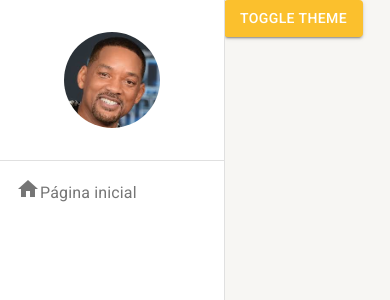
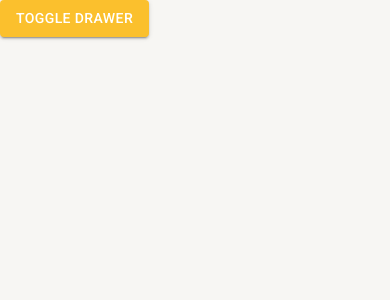
Before and after one commit to evanvidel/react-mui, a React (Create React App) app: page /pagina-inicial in a window 390 px wide. Shown: the top 300 px of the page. Built offline with nearby package versions, Linux system fonts and the light colour scheme.

Commit message:
adding responsiveness in the side menu

```diff
--- a/src/App.tsx
+++ b/src/App.tsx
@@ -1,16 +1,20 @@
 import { BrowserRouter } from 'react-router-dom';
 import { AppRoutes } from './routes';
-import { AppThemeProvider } from './shared/contexts';
+import { AppThemeProvider, DrawerProvider } from './shared/contexts';
 import { MenuLateral } from './shared/components';
 
 export const App = () => {
   return (
     <AppThemeProvider>
-      <BrowserRouter>
-        <MenuLateral>
-          <AppRoutes />
-        </MenuLateral>
-      </BrowserRouter>
+      <DrawerProvider>
+        <BrowserRouter>
+
+          <MenuLateral>
+            <AppRoutes />
+          </MenuLateral>
+
+        </BrowserRouter>
+      </DrawerProvider>
     </AppThemeProvider>
   );
 };
--- a/src/routes/index.tsx
+++ b/src/routes/index.tsx
@@ -1,16 +1,16 @@
 import { Button } from '@mui/material';
 import { Routes, Route, Navigate } from 'react-router-dom';
-import { useAppThemeContext } from '../shared/contexts';
+import { useDrawerContext } from '../shared/contexts';
 
 export const AppRoutes = () => {
-  const { toggleTheme } = useAppThemeContext();
+  const { toggleDrawerOpen} = useDrawerContext();
   return (
     <Routes>
       <Route path="/pagina-inicial"
         element={
           <Button variant='contained'
-            color='primary' onClick={toggleTheme}
-          >Toggle theme
+            color='primary' onClick={toggleDrawerOpen}
+          >Toggle drawer
           </Button>} />
       <Route path="*" element={<Navigate to="/pagina-inicial" />} />
     </Routes>
--- a/src/shared/components/menu-lateral/MenuLateral.tsx
+++ b/src/shared/components/menu-lateral/MenuLateral.tsx
@@ -1,15 +1,18 @@
-import { Avatar, Divider, Drawer, Icon, List, ListItemButton, ListItemIcon, ListItemText, useTheme } from '@mui/material';
+import { Avatar, Divider, Drawer, Icon, List, ListItemButton, ListItemIcon, ListItemText, useMediaQuery, useTheme } from '@mui/material';
 import { Box } from '@mui/system';
-
+import { useDrawerContext } from '../../contexts';
 
 interface IMenuLateralProps {
   children: React.ReactNode;
 }
 export const MenuLateral: React.FC<IMenuLateralProps> = ({ children }) => {
   const theme = useTheme();
+  const smDown = useMediaQuery(theme.breakpoints.down('sm'));
+
+  const {isDrawerOpen, toggleDrawerOpen} = useDrawerContext();
   return (
     <>
-      <Drawer open={true} variant='permanent'>
+      <Drawer open={isDrawerOpen} variant={smDown ? 'temporary': 'permanent'} onClose={toggleDrawerOpen}>
         <Box width={theme.spacing(28)} height="100%" display="flex" flexDirection="column">
           <Box width="100%"
             height={theme.spacing(20)}
@@ -32,7 +35,7 @@
           </Box>
         </Box>
       </Drawer>
-      <Box height="100vh" marginLeft={theme.spacing(28)}>
+      <Box height="100vh" marginLeft={smDown ? 0 : theme.spacing(28)}>
         {children}
       </Box>
     </>
--- /dev/null
+++ b/src/shared/contexts/DrawerContext.tsx
@@ -0,0 +1,29 @@
+import { createContext, useCallback, useContext, useState } from 'react';
+
+interface IDrawerContextData {
+  isDrawerOpen: boolean;
+  toggleDrawerOpen: () => void;
+}
+
+const DrawerContext = createContext({} as IDrawerContextData);
+
+export const useDrawerContext = () => {
+  return useContext(DrawerContext);
+};
+
+interface IAppThemeProviderProps {
+  children: React.ReactNode
+}
+export const DrawerProvider: React.FC<IAppThemeProviderProps> = ({ children }) => {
+  const [isDrawerOpen, setIsDrawerOpen] = useState(false);
+
+  const toggleDrawerOpen = useCallback(() => {
+    setIsDrawerOpen(oldDrawerOpen => !oldDrawerOpen);
+  }, []);
+
+  return (
+    <DrawerContext.Provider value={{ isDrawerOpen, toggleDrawerOpen }}>
+      {children}
+    </DrawerContext.Provider>
+  );
+};
--- a/src/shared/contexts/ThemeContext.tsx
+++ b/src/shared/contexts/ThemeContext .tsx
@@ -2,7 +2,7 @@
 import { ThemeProvider } from '@mui/material';
 import { Box } from '@mui/system';
 
-import { DarkTheme, LightTheme } from './../themes';
+import { DarkTheme, LightTheme } from '../themes';
 
 interface IThemeContextData {
   themeName: 'light' | 'dark';
--- a/src/shared/contexts/index.ts
+++ b/src/shared/contexts/index.ts
@@ -1 +1,2 @@
-export * from './ThemeContext';
+export * from './DrawerContext';
+export * from './ThemeContext ';
```
